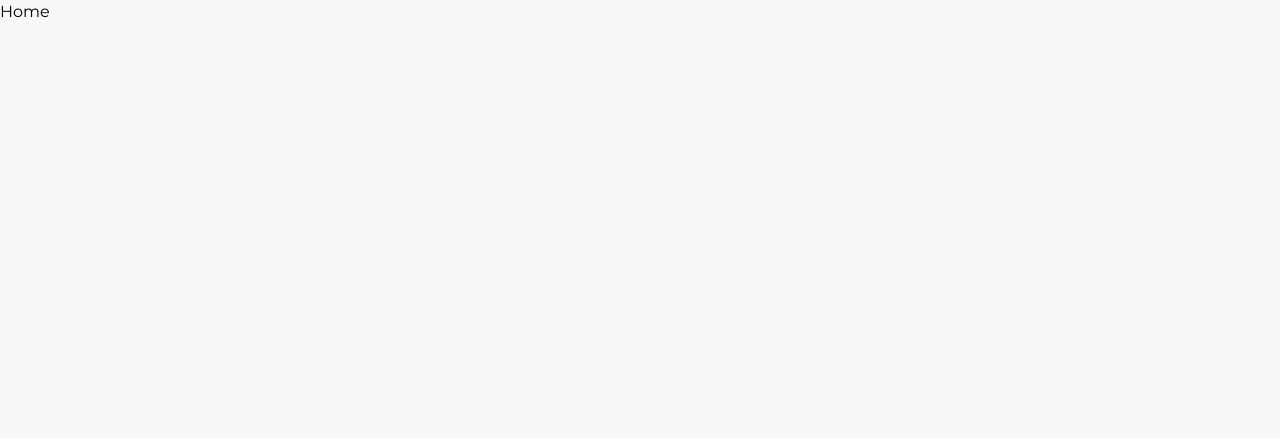
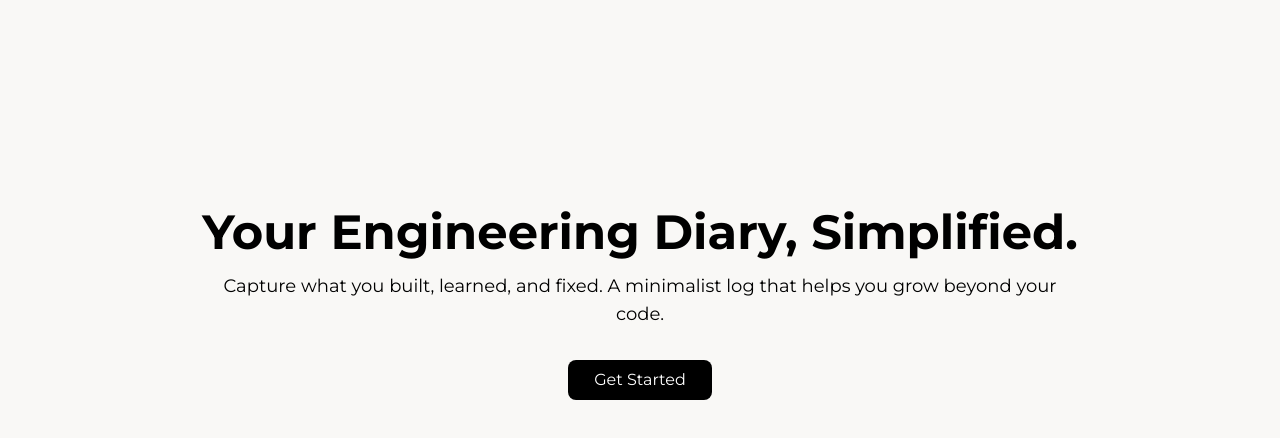
Before and after one commit to jawadvajeeh/edb, a Next.js app: page / in a window 1280 px wide. Shown: the top 438 px of the page. Built offline with nearby package versions, Linux system fonts and the light colour scheme.

Commit message:
Create home page UI

```diff
--- a/src/app/layout.tsx
+++ b/src/app/layout.tsx
@@ -8,8 +8,9 @@ const montserrat = Montserrat({
 });
 
 export const metadata: Metadata = {
-  title: 'Engineering Day Book',
-  description: 'Capture your engineering journey',
+  title: 'Engineering Diary - A minimalist log that helps you grow beyond your code.',
+  description:
+    'Capture what you built, learned, and fixed. A minimalist log that helps you grow beyond your code.',
 };
 
 export default function RootLayout({
--- a/src/app/page.tsx
+++ b/src/app/page.tsx
@@ -1,5 +1,30 @@
+import { MainContainer } from '@/components/layout/main-container';
+import { Navbar } from '@/components/layout/navbar';
+import Link from 'next/link';
+
 function Home() {
-  return <h1>Home</h1>;
+  return (
+    <div>
+      <Navbar />
+      <MainContainer className="h-[92vh]">
+        <section className="mt-0 flex h-full flex-col items-center justify-center p-4 md:justify-start md:p-16 md:pt-36">
+          <h1 className="text-center text-4xl font-bold md:text-5xl">
+            Your Engineering Diary, Simplified.
+          </h1>
+          <p className="mt-4 w-full text-center text-lg md:w-3/4">
+            Capture what you built, learned, and fixed. A minimalist log that helps you grow beyond
+            your code.
+          </p>
+          <Link
+            href="/write"
+            className="mt-8 w-36 rounded-lg bg-black px-4 py-2 text-center text-white"
+          >
+            Get Started
+          </Link>
+        </section>
+      </MainContainer>
+    </div>
+  );
 }
 
 export default Home;
--- a/src/components/layout/main-container.tsx
+++ b/src/components/layout/main-container.tsx
@@ -2,8 +2,12 @@ type MainContainerProps = {
   children?: React.ReactNode;
 } & React.HTMLAttributes<HTMLDivElement>;
 
-function MainContainer({ children }: MainContainerProps) {
-  return <div className="mx-auto h-screen max-w-6xl px-4">{children}</div>;
+function MainContainer({ children, ...props }: MainContainerProps) {
+  return (
+    <div className="mx-auto max-w-6xl px-4" {...props}>
+      {children}
+    </div>
+  );
 }
 
 export { MainContainer };
--- a/src/components/layout/navbar.tsx
+++ b/src/components/layout/navbar.tsx
@@ -1,5 +1,5 @@
 function Navbar() {
-  return <nav className="mx-auto h-10 w-full max-w-6xl"></nav>;
+  return <nav className="mx-auto h-[8vh] w-full max-w-6xl"></nav>;
 }
 
 export { Navbar };
```
